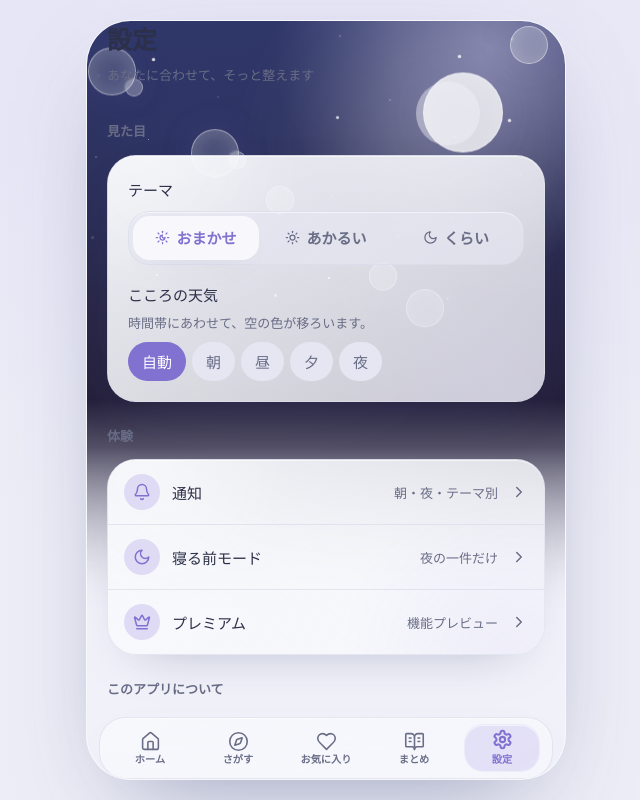
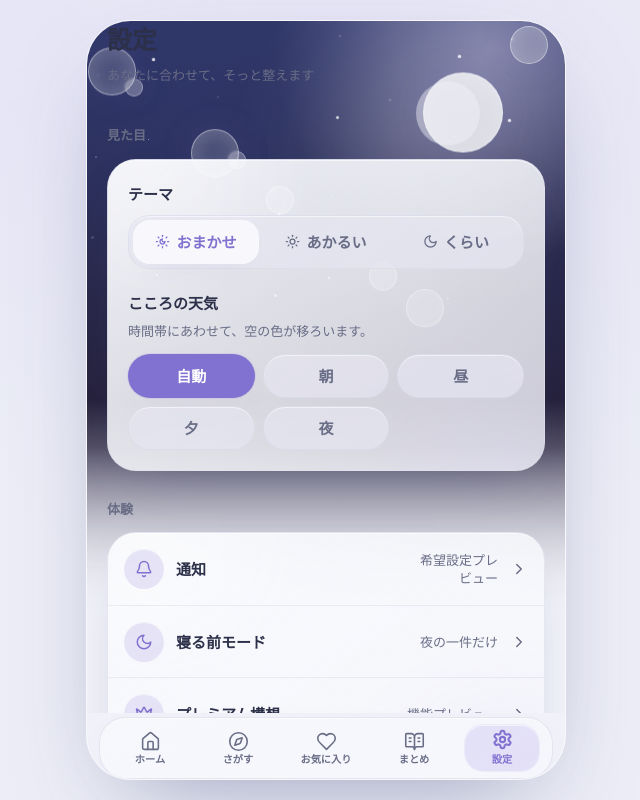
Before and after one commit to sunpotflower4460-cpu/Hot-news, a Next.js app: page /settings in a window 1280 px wide. Shown: the whole page, without its empty margins (314-954 px from the left). Built offline with nearby package versions, Linux system fonts and the light colour scheme; a web font is replaced by a local one.

Commit message:
Polish settings interactions

```diff
--- a/src/app/(app)/settings/page.tsx
+++ b/src/app/(app)/settings/page.tsx
@@ -1,15 +1,15 @@
 'use client';
 
 import Link from 'next/link';
-import { Bell, ChevronRight, Crown, Moon } from 'lucide-react';
+import { Bell, ChevronRight, Crown, Moon, Sparkles } from 'lucide-react';
 import { ScreenHeader } from '@/components/layout/ScreenHeader';
 import { ThemeToggle } from '@/components/theme/ThemeToggle';
 import { Card } from '@/components/ui/Card';
+import { useSettingsStore } from '@/lib/store/useSettingsStore';
 import { useThemeStore } from '@/lib/store/useThemeStore';
-import { useSettingsStore } from '@/lib/store/useSettingsStore';
-import { useHydrated } from '@/lib/utils/useHydrated';
 import { TIME_LABELS_JA } from '@/lib/theme/timeOfDay';
 import type { TimeOfDay } from '@/lib/theme/types';
+import { useHydrated } from '@/lib/utils/useHydrated';
 import { cn } from '@/lib/utils/cn';
 
 const TIMES: TimeOfDay[] = ['morning', 'day', 'evening', 'night'];
@@ -19,41 +19,48 @@ export default function SettingsPage() {
   const timeOverride = useThemeStore((state) => state.timeOverride);
   const setTimeOverride = useThemeStore((state) => state.setTimeOverride);
   const isPremium = useSettingsStore((state) => state.isPremium);
+  const setOnboarded = useSettingsStore((state) => state.setOnboarded);
   const current = hydrated ? timeOverride : null;
 
   return (
-    <div className="space-y-6 pb-8">
+    <div className="space-y-7 pb-10">
       <ScreenHeader title="設定" subtitle="あなたに合わせて、そっと整えます" />
 
       <section className="space-y-3 px-5">
         <h2 className="text-caption font-bold text-muted">見た目</h2>
-        <Card inset className="space-y-4">
+        <Card inset className="space-y-5">
           <div>
-            <p className="mb-2 text-body font-medium text-text">テーマ</p>
+            <p className="mb-2 text-body font-semibold text-text">テーマ</p>
             <ThemeToggle />
           </div>
           <div>
-            <p className="mb-1 text-body font-medium text-text">こころの天気</p>
-            <p className="mb-2 text-caption text-muted">時間帯にあわせて、空の色が移ろいます。</p>
-            <div className="flex flex-wrap gap-1.5">
+            <p className="mb-1 text-body font-semibold text-text">こころの天気</p>
+            <p className="mb-3 text-caption text-muted">時間帯にあわせて、空の色が移ろいます。</p>
+            <div className="grid grid-cols-3 gap-2">
               <button
+                type="button"
                 onClick={() => setTimeOverride(null)}
                 aria-pressed={current === null}
                 className={cn(
-                  'rounded-pill px-3.5 py-1.5 text-caption font-medium transition-colors',
-                  current === null ? 'bg-accent text-white' : 'bg-surface-2 text-muted',
+                  'min-h-11 rounded-pill border px-3 text-caption font-semibold shadow-inner-light transition-all duration-300 ease-gentle active:scale-95',
+                  current === null
+                    ? 'border-transparent bg-accent text-white shadow-glow'
+                    : 'border-line/55 bg-surface-2/70 text-muted hover:bg-surface',
                 )}
               >
                 自動
               </button>
               {TIMES.map((time) => (
                 <button
+                  type="button"
                   key={time}
                   onClick={() => setTimeOverride(time)}
                   aria-pressed={current === time}
                   className={cn(
-                    'rounded-pill px-3.5 py-1.5 text-caption font-medium transition-colors',
-                    current === time ? 'bg-accent text-white' : 'bg-surface-2 text-muted',
+                    'min-h-11 rounded-pill border px-3 text-caption font-semibold shadow-inner-light transition-all duration-300 ease-gentle active:scale-95',
+                    current === time
+                      ? 'border-transparent bg-accent text-white shadow-glow'
+                      : 'border-line/55 bg-surface-2/70 text-muted hover:bg-surface',
                   )}
                 >
                   {TIME_LABELS_JA[time]}
@@ -66,31 +73,42 @@ export default function SettingsPage() {
 
       <section className="space-y-3 px-5">
         <h2 className="text-caption font-bold text-muted">体験</h2>
-        <Card className="divide-y divide-line/60">
+        <Card className="divide-y divide-line/45">
           <SettingsLink
             href="/settings/notifications"
             Icon={Bell}
             label="通知"
-            hint="朝・夜・テーマ別"
+            hint="希望設定プレビュー"
           />
           <SettingsLink href="/night" Icon={Moon} label="寝る前モード" hint="夜の一件だけ" />
           <SettingsLink
             href="/premium"
             Icon={Crown}
-            label="プレミアム"
-            hint={hydrated && isPremium ? 'プレビュー利用中' : '機能プレビュー'}
+            label="プレミアム構想"
+            hint={hydrated && isPremium ? '表示プレビュー中' : '機能プレビュー'}
+          />
+          <SettingsLink
+            href="/welcome"
+            Icon={Sparkles}
+            label="最初の案内をもう一度見る"
+            onClick={() => setOnboarded(false)}
           />
         </Card>
       </section>
 
       <section className="space-y-3 px-5">
         <h2 className="text-caption font-bold text-muted">このアプリについて</h2>
-        <Card inset className="space-y-1">
-          <p className="text-body text-text">明るいニュース｜Hot News</p>
-          <p className="text-caption text-muted">
+        <Card inset className="relative space-y-2">
+          <div className="flex flex-wrap items-center justify-between gap-2">
+            <p className="text-body font-semibold text-text">明るいニュース｜Hot News</p>
+            <span className="rounded-pill bg-accent-soft/70 px-2.5 py-1 text-[0.65rem] font-bold text-accent">
+              PROTOTYPE
+            </span>
+          </div>
+          <p className="text-caption leading-relaxed text-muted">
             暗い出来事をやさしく言い換えるのではなく、出来事そのものが明るく、希望や喜びを感じられるニュースだけを選びます。
           </p>
-          <p className="pt-1 text-[0.7rem] text-muted/70">バージョン 0.1.0（外観プレビュー）</p>
+          <p className="pt-1 text-[0.7rem] text-muted/70">バージョン 0.1.0（開発プレビュー）</p>
         </Card>
       </section>
     </div>
@@ -102,20 +120,29 @@ function SettingsLink({
   Icon,
   label,
   hint,
+  onClick,
 }: {
   href: string;
   Icon: typeof Bell;
   label: string;
   hint?: string;
+  onClick?: () => void;
 }) {
   return (
-    <Link href={href} className="flex items-center gap-3 px-4 py-3.5">
-      <span className="flex h-9 w-9 items-center justify-center rounded-full bg-accent-soft text-accent">
+    <Link
+      href={href}
+      onClick={onClick}
+      className="group flex min-h-[4.5rem] items-center gap-3 px-4 py-3 transition-colors hover:bg-surface/45 active:bg-surface-2/60"
+    >
+      <span className="flex h-10 w-10 shrink-0 items-center justify-center rounded-full bg-accent-soft/75 text-accent shadow-inner-light transition-transform duration-300 group-hover:scale-105">
         <Icon size={18} />
       </span>
-      <span className="flex-1 text-body font-medium text-text">{label}</span>
-      {hint && <span className="text-caption text-muted">{hint}</span>}
-      <ChevronRight size={18} className="text-muted" />
+      <span className="min-w-0 flex-1 text-body font-semibold text-text">{label}</span>
+      {hint && <span className="max-w-[7rem] text-right text-caption leading-snug text-muted">{hint}</span>}
+      <ChevronRight
+        size={18}
+        className="shrink-0 text-muted transition-transform duration-300 group-hover:translate-x-0.5"
+      />
     </Link>
   );
 }
```
